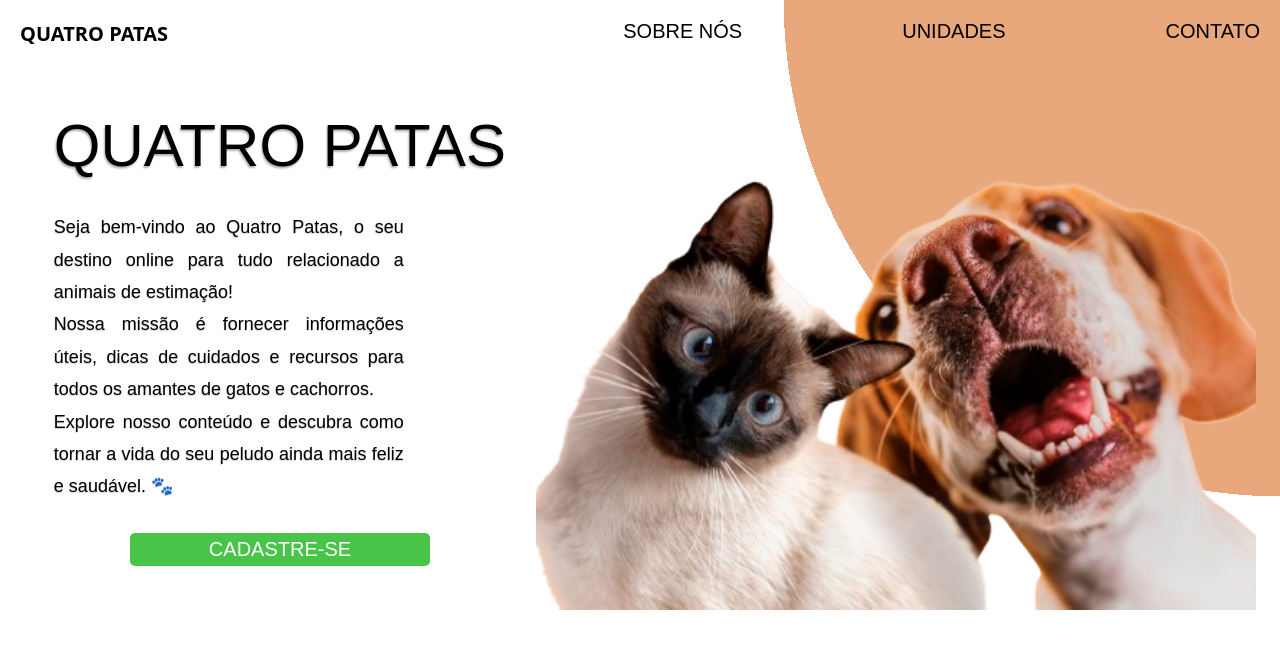
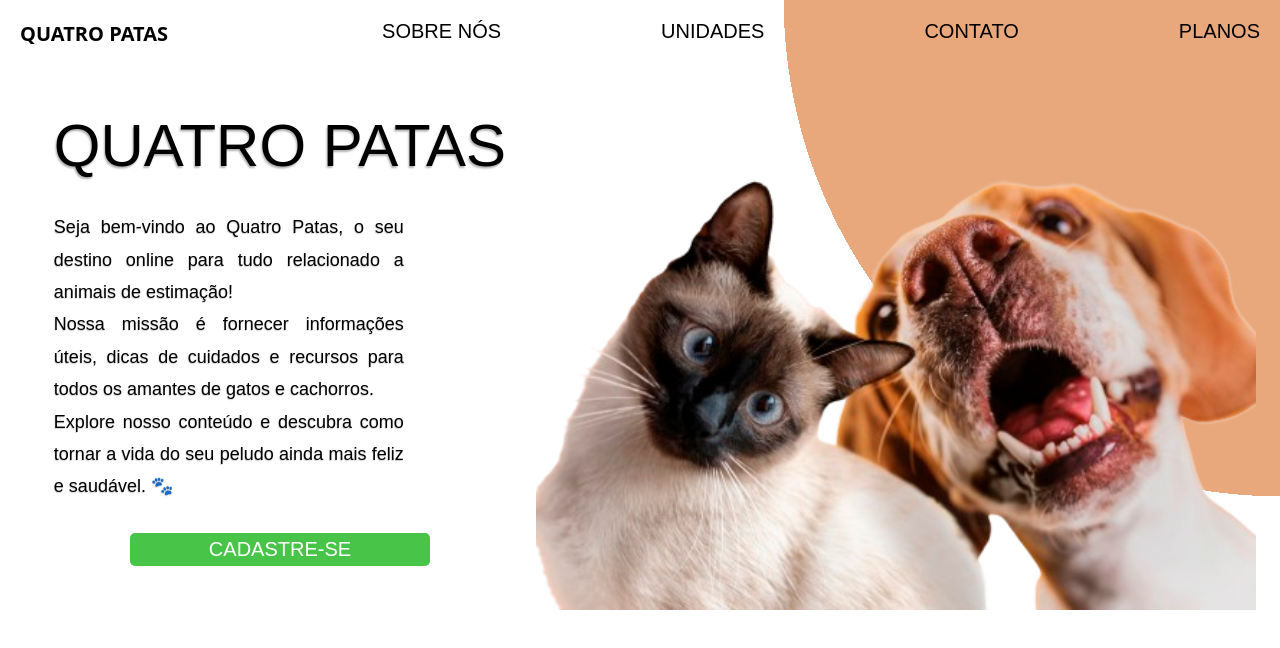
Before and after one commit to yadelph/PetShop-LPIV, a plain HTML site: page index.html in a window 1280 px wide. Drawn offline with Linux system fonts and the light colour scheme; a web font is replaced by a local one.

Commit message:
Update index.html

```diff
--- a/index.html
+++ b/index.html
@@ -16,6 +16,7 @@
                 <li><a href="sobreNos.html">SOBRE NÓS</a></li>
                 <li><a href="#">UNIDADES</a></li>
                 <li><a href="#">CONTATO</a></li>
+                <li><a href="planos.html">PLANOS</a></li>
             </ul>
         </nav>
     </div>
```
